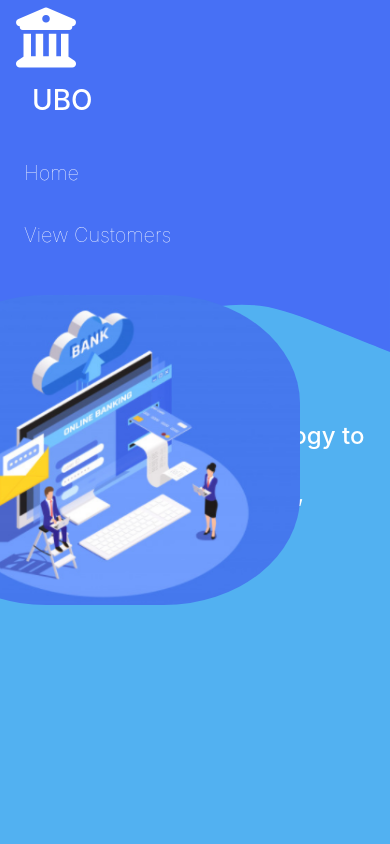
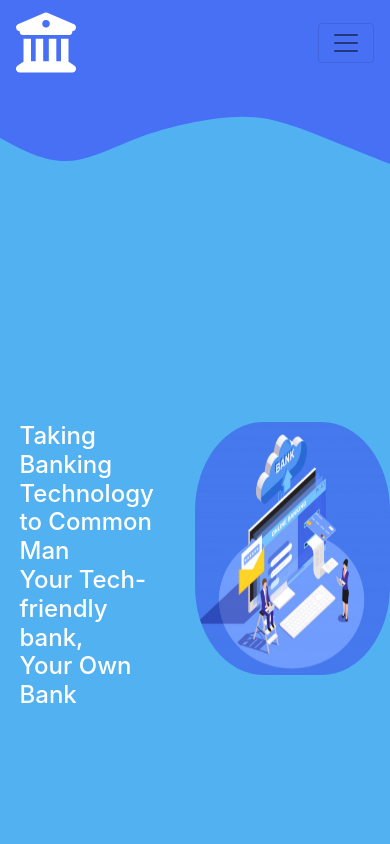
Before and after one commit to Aditi-Singh16/Basic-Banking-System, a plain HTML site: page index.html in a window 390 px wide. Shown: the top 844 px of the page. Drawn offline with nearby package versions, Linux system fonts and the light colour scheme.

Commit message:
Update index.html

```diff
--- a/index.html
+++ b/index.html
@@ -7,6 +7,21 @@
     <link rel="stylesheet" href="https://maxcdn.bootstrapcdn.com/bootstrap/4.0.0/css/bootstrap.min.css" integrity="sha384-Gn5384xqQ1aoWXA+058RXPxPg6fy4IWvTNh0E263XmFcJlSAwiGgFAW/dAiS6JXm" crossorigin="anonymous">
     <link rel="stylesheet" href="./style.css">
     <style>
+        @media screen and (max-width: 600px) {
+        .homeimg{
+          display: block;
+        }
+        .homeimg img{
+          width: 50%;
+          height: 30%;
+          position: absolute;
+          top: 50%;
+          left:50%;
+        }
+        .homeimg h4{
+          width:40%;
+        }
+      }
       .bottomwave1{
         position: absolute;
         right: 0;
@@ -27,22 +42,26 @@
     <script src="https://code.jquery.com/jquery-3.2.1.slim.min.js" integrity="sha384-KJ3o2DKtIkvYIK3UENzmM7KCkRr/rE9/Qpg6aAZGJwFDMVNA/GpGFF93hXpG5KkN" crossorigin="anonymous"></script>
     <script src="https://cdnjs.cloudflare.com/ajax/libs/popper.js/1.12.9/umd/popper.min.js" integrity="sha384-ApNbgh9B+Y1QKtv3Rn7W3mgPxhU9K/ScQsAP7hUibX39j7fakFPskvXusvfa0b4Q" crossorigin="anonymous"></script>
     <script src="https://maxcdn.bootstrapcdn.com/bootstrap/4.0.0/js/bootstrap.min.js" integrity="sha384-JZR6Spejh4U02d8jOt6vLEHfe/JQGiRRSQQxSfFWpi1MquVdAyjUar5+76PVCmYl" crossorigin="anonymous"></script>
-    <nav class="navbar navbar-expand-lg ">
-        <ul class="navbar-nav">
-          <li>
-            <a href="#"><i class="fa fa-university fa-3x" aria-hidden="true"></i></a>
+    <nav class="navbar navbar-expand-lg navbar-light">
+      <a class="navbar-brand" href="#" style="color:white"><i class="fa fa-university fa-3x" aria-hidden="true"></i></a>
+      <button class="navbar-toggler" type="button" data-toggle="collapse" data-target="#navbarSupportedContent" aria-controls="navbarSupportedContent" aria-expanded="false" aria-label="Toggle navigation">
+        <span class="navbar-toggler-icon"></span>
+      </button>
+
+      <div class="collapse navbar-collapse" id="navbarSupportedContent">
+        <ul class="navbar-nav mr-auto">
+          <li class="nav-item active">
+              <a class="nav-link" style="color:white" href="./index.html">Home</a>
           </li>
-          <li>
-            <h3 class="p-3" style="color:white">UBO</h3>
+          <li class="nav-item">
+              <a class="nav-link" style="color:white" href="http://localhost/aditi/BankingSystem/Customer.php">Customers</a>
           </li>
-          <li class="nav-item active p-2">
-            <a class="nav-link" href="./index.html">Home</a>
+          <li class="nav-item">
+              <a class="nav-link" style="color:white" href="http://localhost/aditi/BankingSystem/Transaction.php">View Transaction</a>
           </li>
-          <li class="nav-item p-2">
-            <a class="nav-link" href="./Customer.php">View Customers</a>
-          </li>
-       </ul>
-      </nav>
+        </ul>
+      </div>
+    </nav>
       <svg xmlns="http://www.w3.org/2000/svg" viewBox="0 0 1440 320"><path fill="#4770f5" fill-opacity="1" d="M0,192L40,213.3C80,235,160,277,240,277.3C320,277,400,235,480,202.7C560,171,640,149,720,133.3C800,117,880,107,960,117.3C1040,128,1120,160,1200,192C1280,224,1360,256,1400,272L1440,288L1440,0L1400,0C1360,0,1280,0,1200,0C1120,0,1040,0,960,0C880,0,800,0,720,0C640,0,560,0,480,0C400,0,320,0,240,0C160,0,80,0,40,0L0,0Z"></path></svg>
       <div class="homeimg ">
         <h4><p>Taking Banking Technology to Common Man<br>
```
